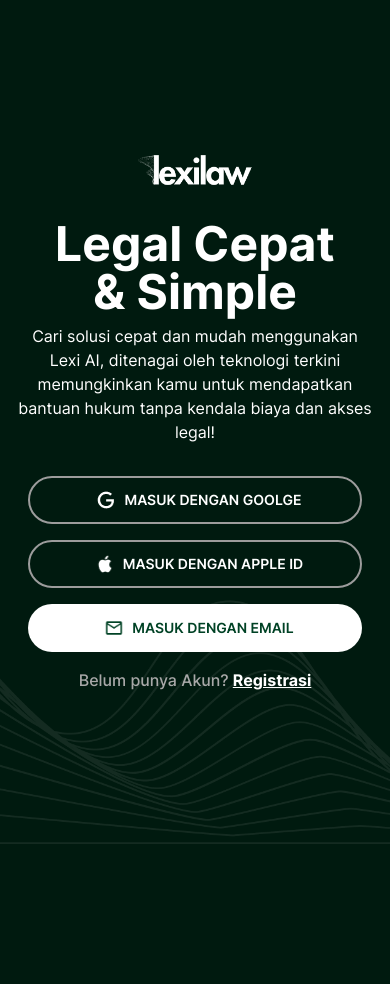
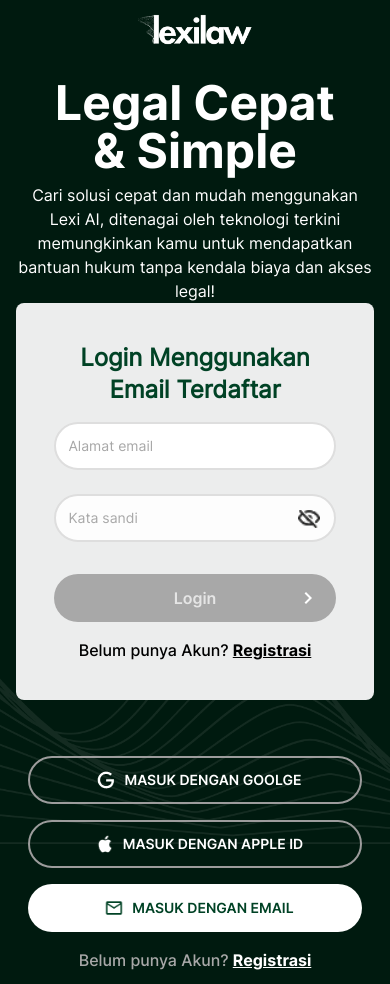
Before and after one commit to leobgs/lexilaw-web, a React (Create React App) app: page /login in a window 390 px wide. Before the commit the page ends 844 px from the top, so only its background shows below. Built offline with nearby package versions, Linux system fonts and the light colour scheme; no server answers.

Commit message:
feat: remove hidden css utility on AuthCard

```diff
--- a/src/components/Card/AuthCard.jsx
+++ b/src/components/Card/AuthCard.jsx
@@ -2,7 +2,8 @@
 
 export default function AuthCard({children}) {
     return (
-        <div className="card rounded-lg p-[2.4rem] mb-[1.5rem] md:mb-0 md:!block hidden">
+        <div className="card rounded-lg p-[2.4rem] mb-[1.5rem] md:mb-0 md:!block">
+
             {children}
         </div>
     );
```
